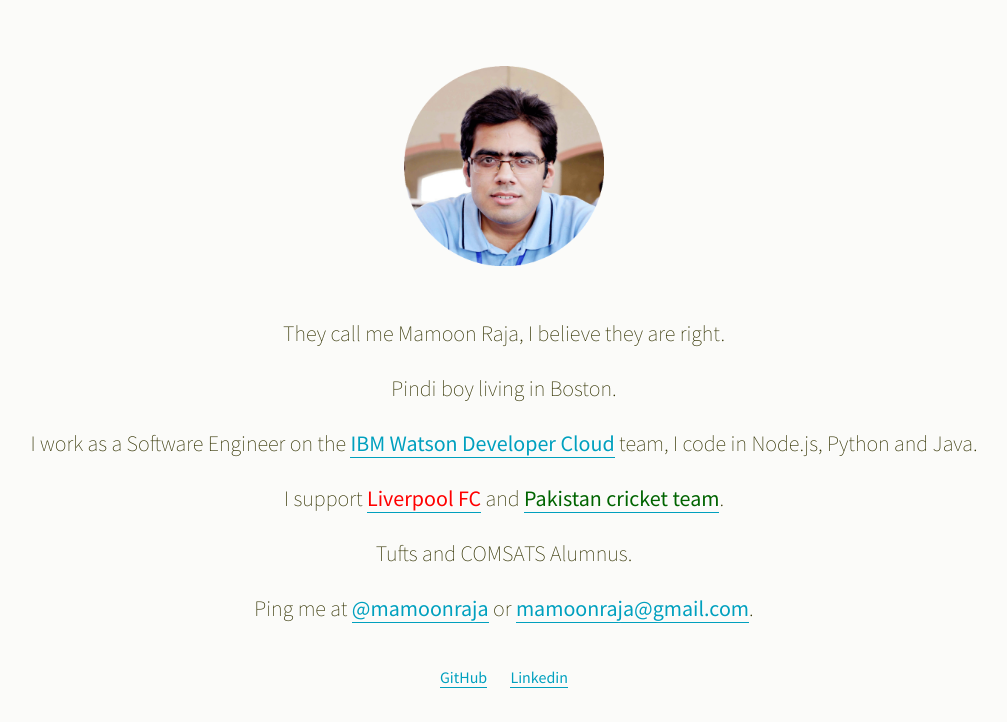
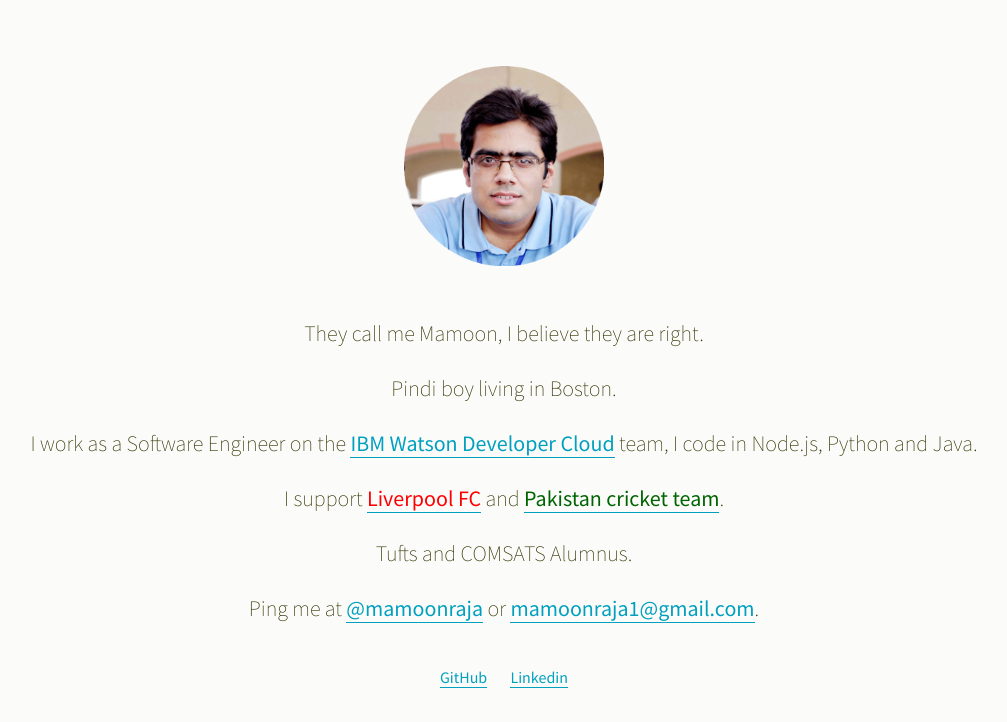
Before and after one commit to mamoonraja/mamoonraja.github.io, a plain HTML site: page index.html in a window 1280 px wide. Shown: the whole page, without its empty margins (136-1143 px from the left). Drawn offline with Linux system fonts and the light colour scheme.

Commit message:
:bug: Fix a typo on homepage

```diff
--- a/index.html
+++ b/index.html
@@ -19,7 +19,7 @@
                 <img src="images/me_1x.jpeg" srcset="images/me.png" alt="Mamoon Raja" class="just-me" height="200" width="200">
             </div>
             <p>
-                They call me Mamoon Raja, I believe they are right.
+                They call me Mamoon, I believe they are right.
             </p>
             <p>
                 Pindi boy living in Boston.
@@ -35,7 +35,7 @@
             </p>
 
 
-            <p>Ping me at <a href="http://twitter.com/mamoonraja"><span class="at">@</span>mamoonraja</a> or <a href="mailto:mamoonraja1@gmail.com">mamoonraja<span class="at">@</span>gmail.com</a>.</p>
+            <p>Ping me at <a href="http://twitter.com/mamoonraja"><span class="at">@</span>mamoonraja</a> or <a href="mailto:mamoonraja1@gmail.com">mamoonraja1<span class="at">@</span>gmail.com</a>.</p>
 
             <ul class="elsewhere">
                 <li class="elsewhere__item"><a href="http://github.com/mamoonraja">GitHub</a></li>
```
